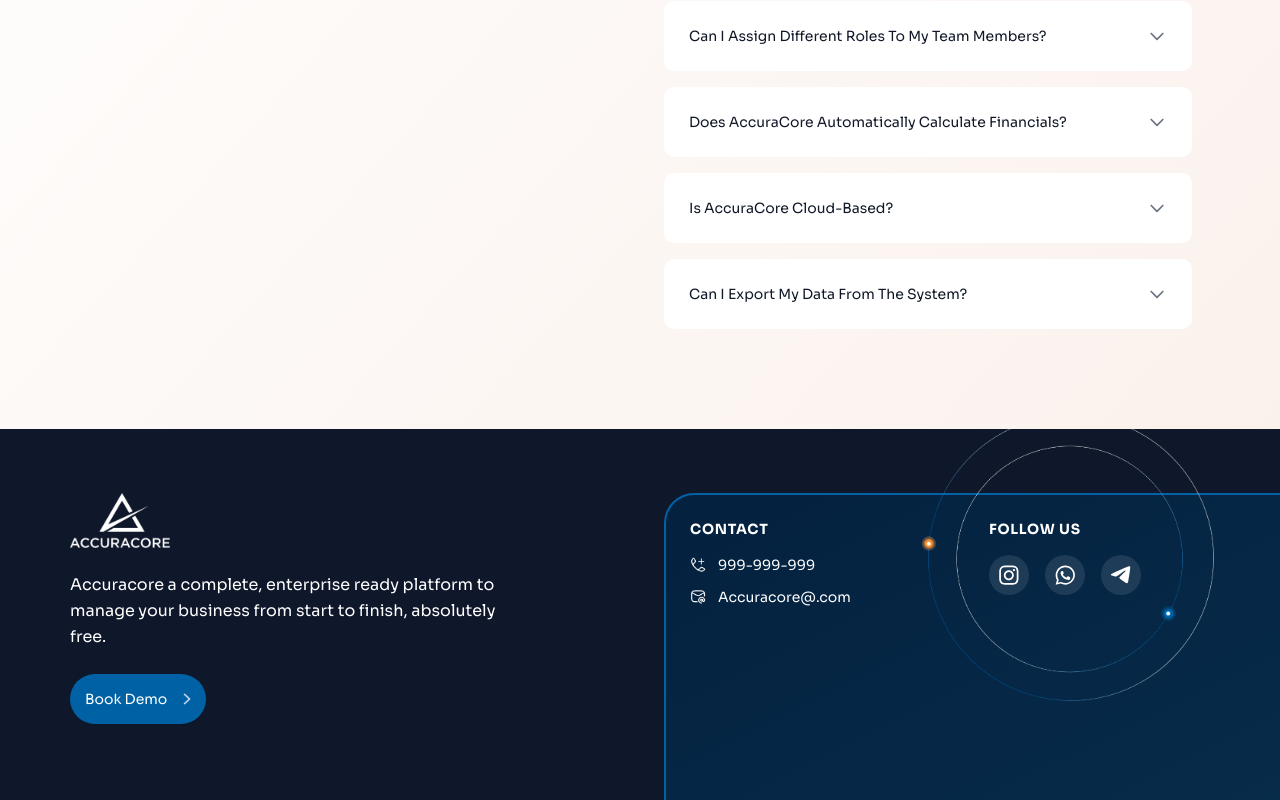
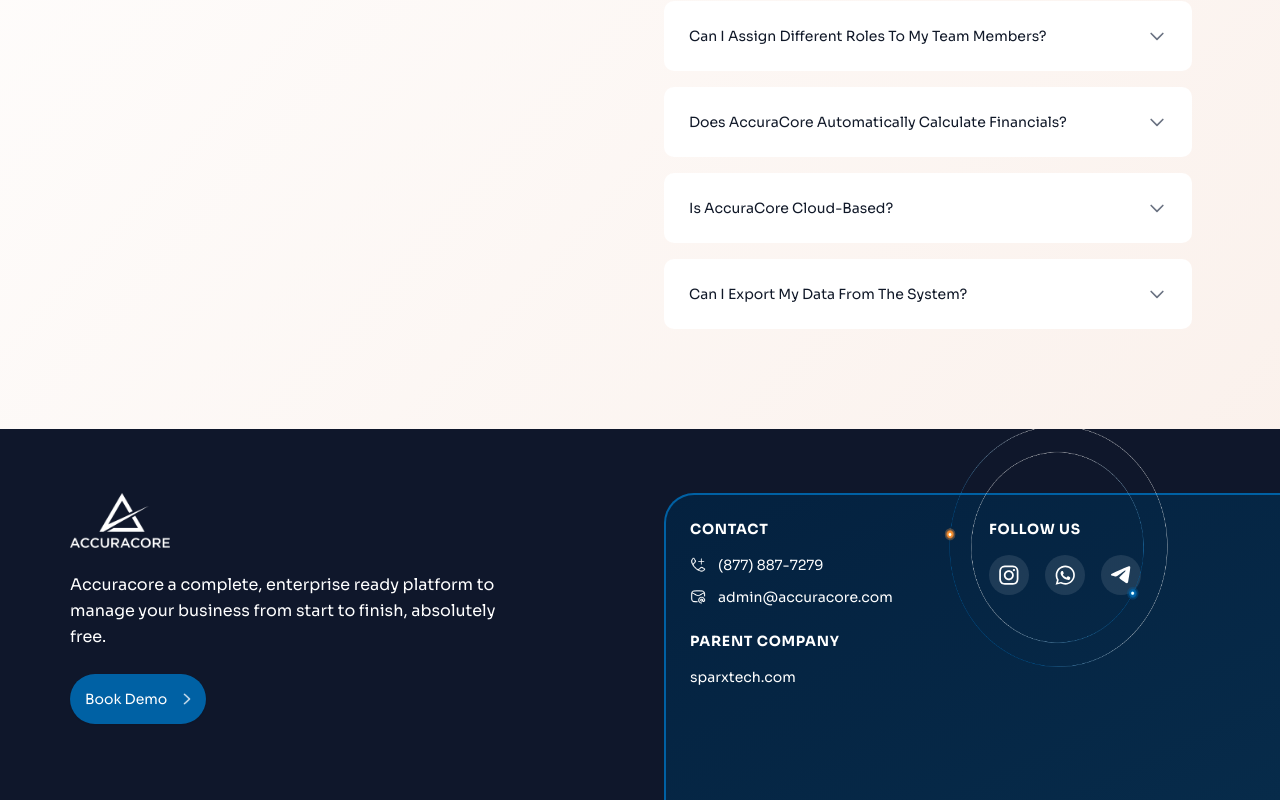
Before and after one commit to haris386/AccuraCore-Dashboard, a Next.js app: page / in a window 1280 px wide. Shown: the part 4484-5284 px from the top of the page. Built offline with nearby package versions, Linux system fonts and the light colour scheme.

Commit message:
Changes 2

```diff
--- a/components/Footer.jsx
+++ b/components/Footer.jsx
@@ -4,7 +4,6 @@
 import { Button } from "@/components/ui/button";
 
 export default function Footer({ id, onBookDemo }) {
-
   return (
     <footer
       id={id}
@@ -59,6 +58,7 @@
           {/* Right Column */}
           <div className="grid grid-cols-1 md:grid-cols-2 gap-8 bg-gradient-to-br from-[#04213f] to-[#072b4a] border-t-2 border-l-2 border-[#0061A4] rounded-tl-[30px] p-6">
             {/* Contact Info */}
+            <div className="space-y-6">
               <div className="space-y-4">
                 <h3 className="text-white font-semibold text-sm uppercase tracking-wider">
                   CONTACT
@@ -70,7 +70,7 @@
                       alt="Call Icon"
                       className="w-4 h-4"
                     />
-                  <span className="text-white text-sm">999-999-999</span>
+                    <span className="text-white text-sm">(877) 887-7279</span>
                   </div>
                   <div className="flex items-center space-x-3 cursor-pointer hover:text-[#0061A4]">
                     <img
@@ -78,17 +78,39 @@
                       alt="Mail Icon"
                       className="w-4 h-4"
                     />
-                  <span className="text-white text-sm">Accuracore@.com</span>
+                    <span className="text-white text-sm">
+                      admin@accuracore.com
+                    </span>
+                  </div>
+                </div>
+              </div>
+
+              {/* Parent Company (below Contact) */}
+              <div className="space-y-4">
+                <h3 className="text-white font-semibold text-sm uppercase tracking-wider">
+                  PARENT COMPANY
+                </h3>
+                <div className="space-y-3">
+                  <div className="flex items-center space-x-3 cursor-pointer hover:text-[#0061A4]">
+                    <a
+                      href="https://www.sparxtech.com"
+                      target="_blank"
+                      rel="noopener noreferrer"
+                      className="text-white text-sm hover:underline"
+                    >
+                      sparxtech.com
+                    </a>
+                  </div>
                 </div>
               </div>
             </div>
 
             {/* Follow Us */}
-            <div className="space-y-4">
+            <div className="space-y-4 relative">
               <img
                 src="/Icons/Spiral.png"
                 alt="Spiral Background"
-                className="absolute w-[350px] h-[350px] top-[-110px] left-[70%] z-20 pointer-events-none select-none"
+                className="absolute w-[350px] h-[295px] top-[-120px] right-[24%] z-20 pointer-events-none select-none"
               />
               <h3 className="text-white font-semibold text-sm uppercase tracking-wider">
                 FOLLOW US
```
Lines whose indentation alone changed are shown as unchanged.
